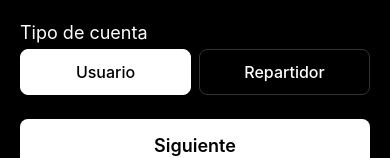
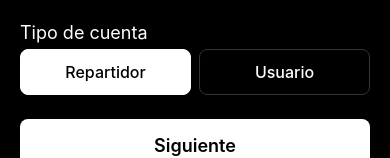
Before and after one commit to desarrollo-apps-1-grupo-8/react-native-mobile, a React Native app: screen /Register in a window 390 px wide. Shown: the part 506-664 px from the top of the page. Built offline with nearby package versions, Linux system fonts and the light colour scheme.

Commit message:
agregado otp

```diff
--- a/components/register/register.tsx
+++ b/components/register/register.tsx
@@ -2,7 +2,6 @@
 import { useSession } from "@/context/SessionContext";
 import api from "@/services/api";
 import { Ionicons } from '@expo/vector-icons';
-import AsyncStorage from "@react-native-async-storage/async-storage";
 import { useNavigation } from "@react-navigation/native";
 import { NativeStackNavigationProp } from "@react-navigation/native-stack";
 import { useState } from "react";
@@ -32,10 +31,9 @@ export default function RegisterScreen() {
   const [currentStep, setCurrentStep] = useState(1);
   const [showPassword, setShowPassword] = useState(false);
   const [showConfirmPassword, setShowConfirmPassword] = useState(false);
-  const [userType, setUserType] = useState<'usuario' | 'repartidor'>('usuario');
+  const [userType, setUserType] = useState<1 | 2>(1);
 
   const formatDNI = (value: string) => {
-    // Eliminar todos los caracteres no numéricos
     const numbers = value.replace(/\D/g, '');
 
     // Aplicar el formato xx.xxx.xxx
@@ -59,34 +57,8 @@ export default function RegisterScreen() {
   };
 
   const handlePhoneChange = (value: string) => {
-    // Eliminar todos los caracteres no numéricos
     const numbers = value.replace(/\D/g, '');
     setPhone(numbers);
-  };
-
-  const handleVerifyOTP = async (code: string) => {
-    try {
-      const response = await api.post("/verify-otp", { email, code });
-      const data = response.data;
-
-      if (data.success) {
-        const token = data.token;
-        await AsyncStorage.setItem("token", token);
-        signIn(token);
-      } else {
-        Alert.alert("Error", "Código inválido");
-      }
-    } catch (error) {
-      Alert.alert("Error", "No se pudo verificar el código");
-    }
-  };
-
-  const handleResendOTP = async () => {
-    try {
-      await api.post("/resend-otp", { email });
-    } catch (error) {
-      Alert.alert("Error", "No se pudo reenviar el código");
-    }
   };
 
   const handleRegister = async () => {
@@ -98,31 +70,16 @@ export default function RegisterScreen() {
     try {
       setLoading(true);
 
-      const response = await api.post("/register", { email, password });
-      const data = response.data;
-      if (!data.success) {
-        if (data.status === "NEEDS_VERIFICATION") {
-          Alert.alert(
-            "Verificación requerida",
-            "Tu cuenta aún no fue verificada.",
-            [
-              {
-                text: "OK",
-                onPress: () => {
-                  setShowOTP(true);
-                },
-              },
-            ]
-          );
-        } else {
-          Alert.alert("Error", "Credenciales incorrectas.");
-        }
-        return;
-      }
-
-      const token = data.token;
-      await AsyncStorage.setItem("token", token);
-      signIn(token);
+      await api.post("/register", {
+        email,
+        password,
+        firstName,
+        lastName,
+        dni: dni.replace(/\./g, ''),
+        phone,
+        roleId: userType
+      });
+      setShowOTP(true);
     } catch (error: any) {
       console.error(error);
       if (error.response?.data?.message) {
@@ -134,6 +91,14 @@ export default function RegisterScreen() {
       setLoading(false);
     }
   };
+
+  if (showOTP) {
+    return (
+      <OTPVerification
+        email={email}
+      />
+    );
+  }
 
   const handleNextStep = () => {
     if (!firstName || !lastName || !dni || !phone) {
@@ -220,26 +185,26 @@ export default function RegisterScreen() {
                 <Pressable
                   style={[
                     styles.userTypeButton,
-                    userType === 'usuario' && styles.userTypeButtonActive
+                    userType === 1 && styles.userTypeButtonActive
                   ]}
-                  onPress={() => setUserType('usuario')}
+                  onPress={() => setUserType(1)}
                 >
                   <Text style={[
                     styles.userTypeButtonText,
-                    userType === 'usuario' && styles.userTypeButtonTextActive
-                  ]}>Usuario</Text>
+                    userType === 1 && styles.userTypeButtonTextActive
+                  ]}>Repartidor</Text>
                 </Pressable>
                 <Pressable
                   style={[
                     styles.userTypeButton,
-                    userType === 'repartidor' && styles.userTypeButtonActive
+                    userType === 2 && styles.userTypeButtonActive
                   ]}
-                  onPress={() => setUserType('repartidor')}
+                  onPress={() => setUserType(2)}
                 >
                   <Text style={[
                     styles.userTypeButtonText,
-                    userType === 'repartidor' && styles.userTypeButtonTextActive
-                  ]}>Repartidor</Text>
+                    userType === 2 && styles.userTypeButtonTextActive
+                  ]}>Usuario</Text>
                 </Pressable>
               </View>
             </View>
@@ -323,7 +288,7 @@ export default function RegisterScreen() {
               </Pressable>
               <Pressable
                 style={styles.registerButton}
-                //onPress={handleRegister}
+                onPress={handleRegister}
                 disabled={loading}
               >
                 <Text style={styles.registerButtonText}>
```
